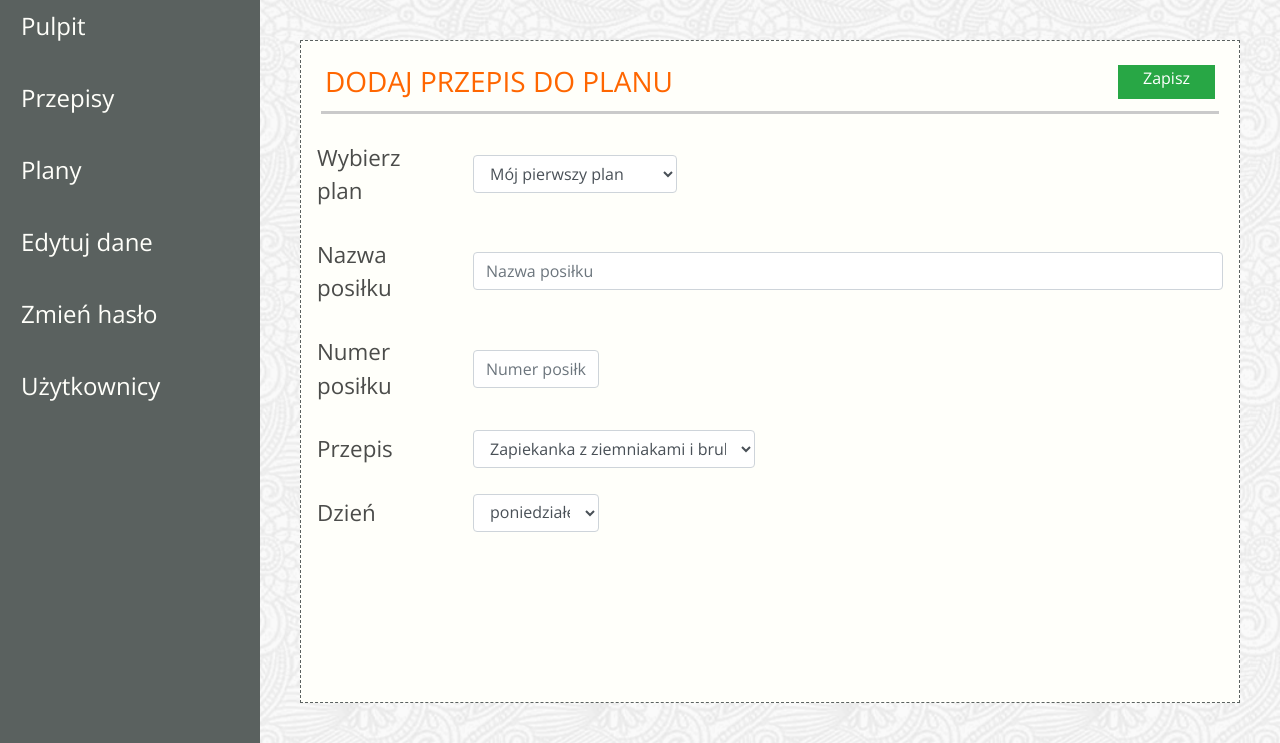
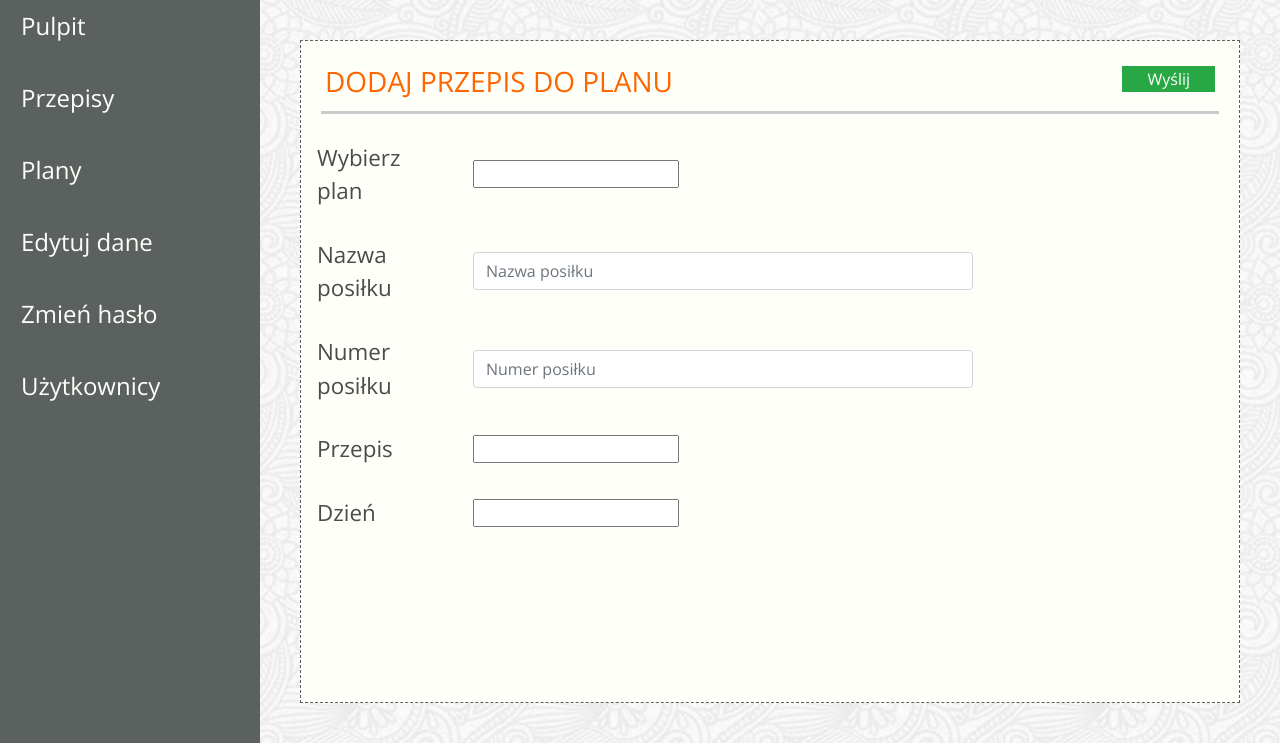
Before and after one commit to Jacek960/Recipe-book, a Django app: template jedzonko/templates/jedzonko/app-schedules-meal-recipe.html in a window 1280 px wide. Shown: the part 84-827 px from the top of the page. Run offline with Django 3.2, Linux system fonts and the light colour scheme; the template is opened without the code that fills it, so the values that code supplies are empty, except form fields; tables that the repository leaves empty hold one stand-in row (values such as "Sample post"); form fields are guessed from the names that the template uses; some libraries are stand-ins or nearby versions; some web fonts are replaced.

Commit message:
Recipeplans ad form

```diff
--- a/jedzonko/templates/jedzonko/app-schedules-meal-recipe.html
+++ b/jedzonko/templates/jedzonko/app-schedules-meal-recipe.html
@@ -1,31 +1,34 @@
 {% extends "__base__.html" %}
 {% block title %}{% endblock %}
 {% block content %}
+    <style>
+    select {
+        width: 500px;
+    }
+
+    </style>
 <div class="dashboard-content border-dashed p-3 m-4 view-height">
     <div class="row border-bottom border-3 p-1 m-1">
         <div class="col noPadding">
             <h3 class="color-header text-uppercase">DODAJ PRZEPIS DO PLANU</h3>
         </div>
+
         <div class="col d-flex justify-content-end mb-2 noPadding">
-            <a href="#" class="btn btn-success rounded-0 pt-0 pb-0 pr-4 pl-4">Zapisz</a>
+            <form action="" method="post" >
+            {% csrf_token %}
+            <input type="submit" class="btn btn-success rounded-0 pt-0 pb-0 pr-4 pl-4" value="Wyślij">
         </div>
     </div>
 
     <div class="schedules-content">
-        <form>
+
             <div class="form-group row">
                 <label for="choosePlan"
                        class="col-sm-2 label-size col-form-label">
                     Wybierz plan
                 </label>
                 <div class="col-sm-3">
-                    <select class="form-control" id="choosePlan">
-                        <option>Mój pierwszy plan</option>
-                        <option>2</option>
-                        <option>3</option>
-                        <option>4</option>
-                        <option>5</option>
-                    </select>
+                    {{ form.plan }}
                 </div>
             </div>
             <div class="form-group row">
@@ -33,8 +36,8 @@
                     Nazwa posiłku
                 </label>
                 <div class="col-sm-10">
-                    <input type="text" class="form-control" value="" id="name"
-                           placeholder="Nazwa posiłku">
+                    <input type="text" class="form-control" value="" id="id_meal_name" name="meal_name"
+                           placeholder="Nazwa posiłku" style="width: 500px">
                 </div>
             </div>
             <div class="form-group row">
@@ -42,22 +45,17 @@
                     Numer posiłku
                 </label>
                 <div class="col-sm-2">
-                    <input type="text" class="form-control" value="" id="number"
-                           placeholder="Numer posiłku">
+                    <input type="number" class="form-control" value="" id="id_order" name="order"
+                           placeholder="Numer posiłku" style="width: 500px">
                 </div>
             </div>
             <div class="form-group row">
                 <label for="recipie" class="col-sm-2 label-size col-form-label">
                     Przepis
                 </label>
-                <div class="col-sm-4">
-                    <select class="form-control" id="recipie">
-                        <option>Zapiekanka z ziemniakami i brukselką</option>
-                        <option>2</option>
-                        <option>3</option>
-                        <option>4</option>
-                        <option>5</option>
-                    </select>
+                <div class="col-sm-4 ">
+                <div >{{ form.recipe }}</div>
+
                 </div>
             </div>
             <div class="form-group row">
@@ -65,16 +63,12 @@
                     Dzień
                 </label>
                 <div class="col-sm-2">
-                    <select class="form-control" id="day">
-                        <option>poniedziałek</option>
-                        <option>2</option>
-                        <option>3</option>
-                        <option>4</option>
-                        <option>5</option>
-                    </select>
+                   <div>{{ form.day_name }}</div>
                 </div>
             </div>
         </form>
     </div>
 </div>
+
+
 {% endblock content %}
--- a/jedzonko/templates/jedzonko/index.html
+++ b/jedzonko/templates/jedzonko/index.html
@@ -24,6 +24,9 @@
                              {% if user.is_authenticated %}
              <li class="nav-item ml-4 nav-link color-header">{{ user.username }}</li>
              <div class="circle-div text-center"><i class="fas fa-user icon-user"></i></div>
+                                 <li class="nav-item ml-4">
+                    <a class="nav-link color-header" href="{% url 'dashbord' %}">Panel Sterowania</a>
+                </li>
              <li class="nav-item ml-4 nav-link color-header"><a href="{% url 'logout' %}">Wyloguj się</a></li>
              {% else %}
                 <li class="nav-item ml-4">
@@ -35,9 +38,6 @@
                 {% endif %}
                 <li class="nav-item ml-4">
                     <a class="nav-link" href="#about">o aplikacji</a>
-                </li>
-                <li class="nav-item ml-4">
-                    <a class="nav-link disabled" href="recipes.html">Przepisy</a>
                 </li>
                 <li class="nav-item ml-4">
                     <a class="nav-link disabled" href="#contact">Kontakt</a>
--- a/jedzonko/urls.py
+++ b/jedzonko/urls.py
@@ -1,7 +1,7 @@
 from django.urls import path
 
 from jedzonko.views import IndexView, RecipeListView, DashboardView, RecipeCreateView, PlanListView, PlanCreateView, \
-    ArticleDetailView, PlanDetailView
+    ArticleDetailView, PlanDetailView, SchedulesMealCreateView
 
 urlpatterns = [
     path('', IndexView.as_view(), name='home'),
@@ -12,6 +12,7 @@
     path('plan/add/', PlanCreateView.as_view(), name='ad_plan'),
     path('recipe/<int:pk>/', ArticleDetailView.as_view(), name='recipe_details'),
     path('plan/<int:id>/', PlanDetailView.as_view(), name='plan_details'),
+    path('plan/add-recipe/', SchedulesMealCreateView.as_view(), name='add-plan-recipe'),
 
 
 
--- a/templates/__base__.html
+++ b/templates/__base__.html
@@ -34,19 +34,19 @@
         <div class="row dashboard-nowrap">
                 <ul class="nav flex-column long-bg">
                         <li class="nav-item">
-                            <a class="nav-link" href="">
+                            <a class="nav-link" href="{% url 'dashbord' %}">
                                 <span>Pulpit</span>
                                 <i class="fas fa-angle-right"></i>
                             </a>
                         </li>
                         <li class="nav-item">
-                            <a class="nav-link" href="">
+                            <a class="nav-link" href="{% url 'recipe_list' %}">
                                 <span>Przepisy</span>
                                 <i class="fas fa-angle-right"></i>
                             </a>
                         </li>
                         <li class="nav-item">
-                            <a class="nav-link" href="">
+                            <a class="nav-link" href="{% url 'plan_list' %}">
                                 <span>Plany</span>
                                 <i class="fas fa-angle-right"></i>
                             </a>
```
Also changed, not shown: jedzonko/forms.py (+6 -2 lines), jedzonko/templates/jedzonko/dashboard.html (+2 -58 lines), jedzonko/views.py (+5 -15 lines).
